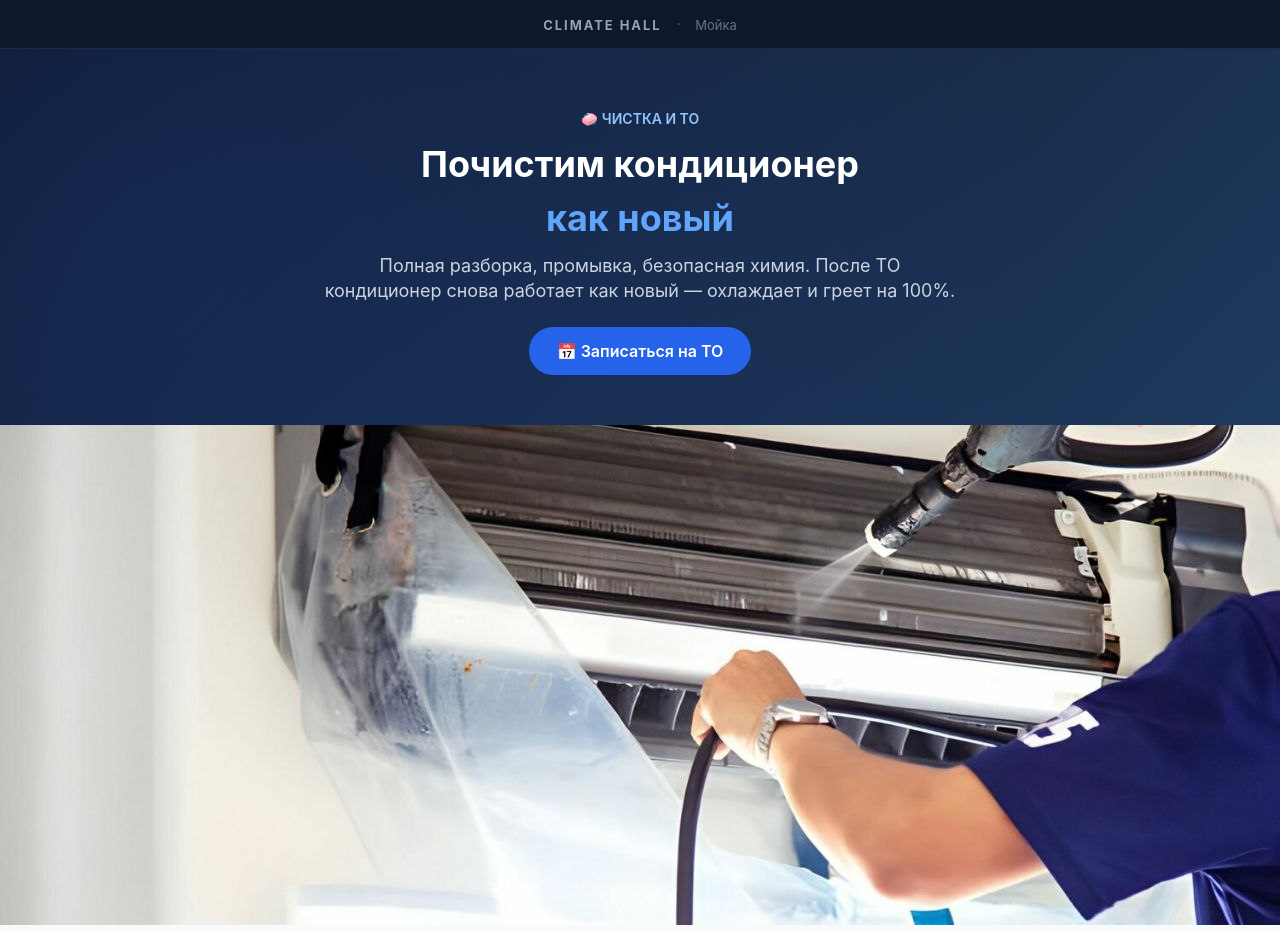
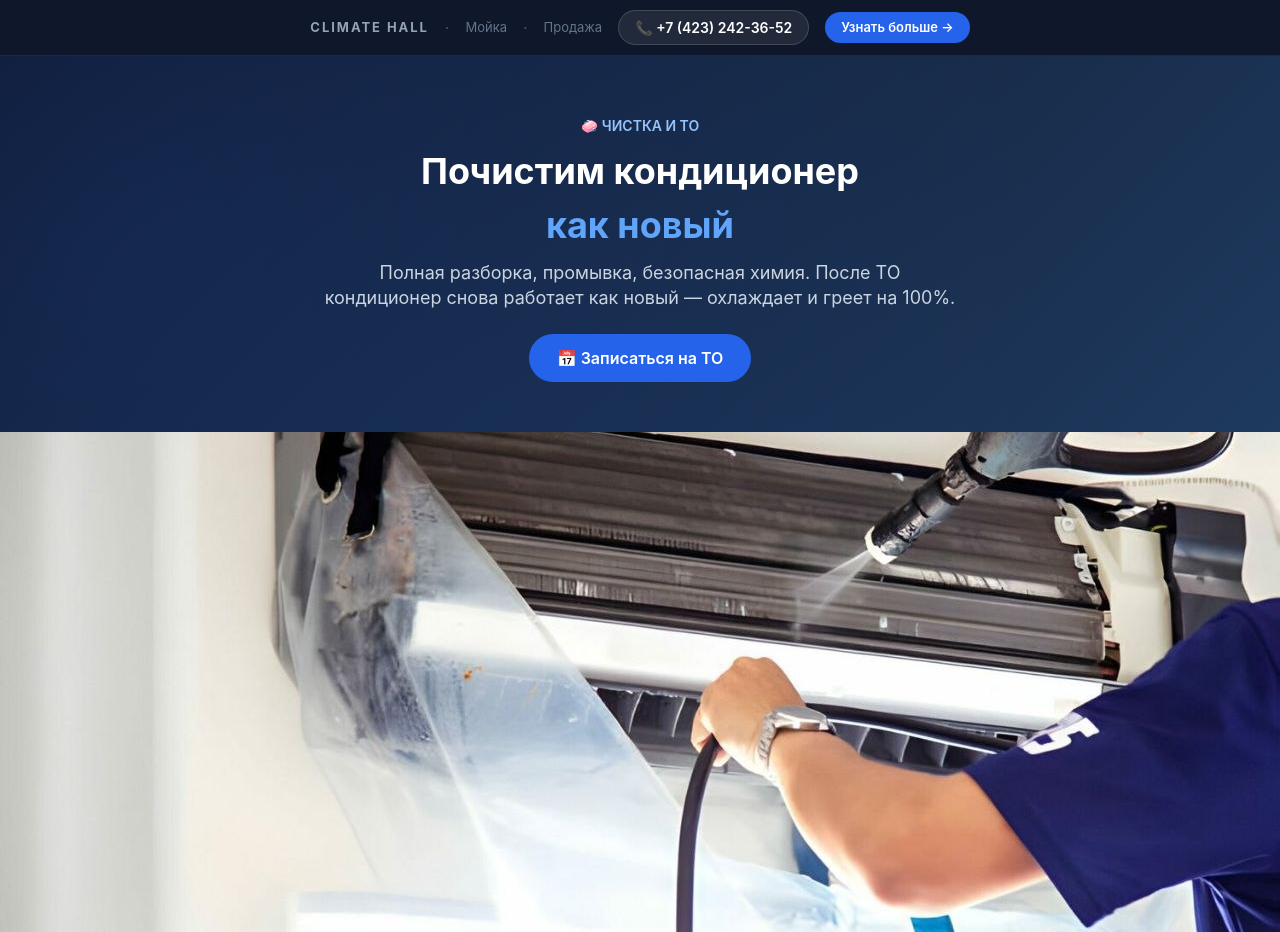
Before and after one commit to shulykun/landing_moe, a website: page cleaning.html in a window 1280 px wide. Shown: the top 932 px of the page. Drawn offline with Linux system fonts and the light colour scheme.

Commit message:
Header: продажа, телефон, узнать больше

```diff
--- a/cleaning.html
+++ b/cleaning.html
@@ -126,10 +126,16 @@ body {
 <body>
 
 <!-- Header -->
-<div style="background:#0f172a;border-bottom:1px solid rgba(255,255,255,0.08);padding:12px 20px;text-align:center;">
+<div style="background:#0f172a;border-bottom:1px solid rgba(255,255,255,0.08);padding:10px 20px;display:flex;align-items:center;justify-content:center;flex-wrap:wrap;gap:8px 16px;">
   <a href="/" style="font-size:13px;font-weight:700;text-transform:uppercase;letter-spacing:0.15em;color:#94a3b8;text-decoration:none;">Climate Hall</a>
-  <span style="color:#475569;margin:0 10px;">·</span>
+  <span style="color:#475569;">·</span>
   <a href="/" style="font-size:13px;color:#64748b;text-decoration:none;">Мойка</a>
+  <span style="color:#475569;">·</span>
+  <a href="/" style="font-size:13px;color:#64748b;text-decoration:none;">Продажа</a>
+  <a href="tel:+74232423652" style="display:inline-flex;align-items:center;gap:6px;color:white;text-decoration:none;font-size:14px;font-weight:600;background:rgba(255,255,255,0.08);padding:6px 16px;border-radius:100px;border:1px solid rgba(255,255,255,0.15);white-space:nowrap;">
+    📞 +7 (423) 242-36-52
+  </a>
+  <a href="/" style="display:inline-flex;align-items:center;gap:6px;background:#2563eb;color:white;padding:6px 16px;border-radius:100px;font-size:13px;font-weight:600;text-decoration:none;white-space:nowrap;">Узнать больше →</a>
 </div>
 
 
```
